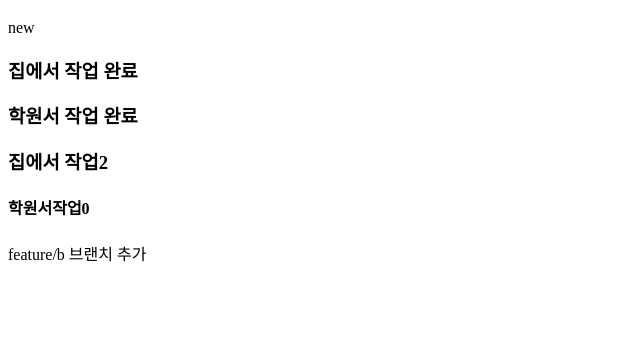
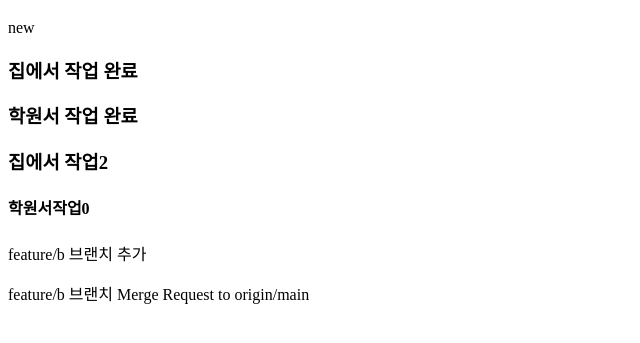
Before and after one commit to yulteacher/gittest_20251016-2, a plain HTML site: page index.html in a window 1280 px wide. Shown: the part 61-404 px from the top of the page, without its empty margins (0-640 px from the left). Drawn offline with Linux system fonts and the light colour scheme.

Commit message:
feature/b 브랜치 Merge Request to origin/main

```diff
--- a/index.html
+++ b/index.html
@@ -17,6 +17,7 @@
     <h3>집에서 작업2</h3>
     <h4>학원서작업0</h4>
     <p>feature/b 브랜치 추가</p>
+    <p>feature/b 브랜치 Merge Request to origin/main</p>
 </body>
 
 </html>
```
